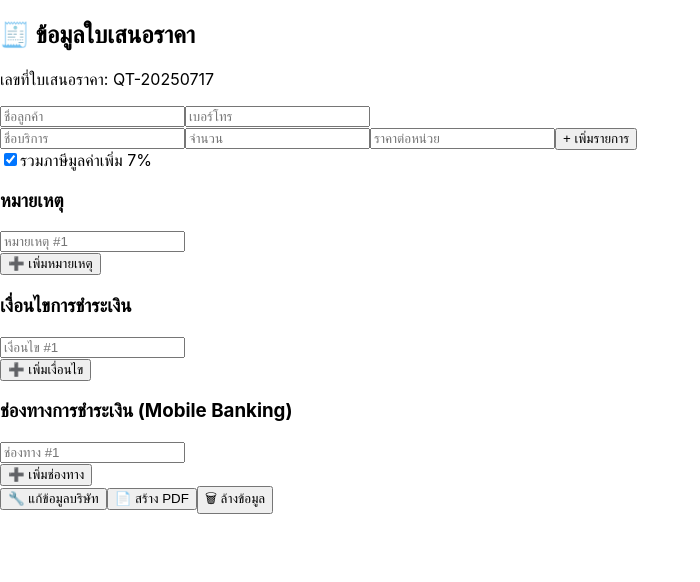
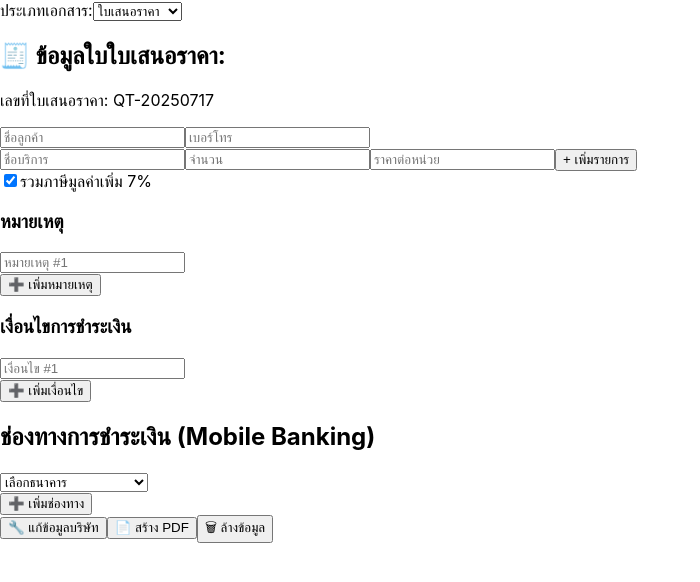
Before and after one commit to SiamGuardSolution/siamguard-fastform, a React (Create React App) app: page /quotation-form in a window 1280 px wide. Shown: the top 582 px of the page, without its empty margins (0-700 px from the left). Built offline with nearby package versions, Linux system fonts and the light colour scheme.

Commit message:
Update again

```diff
--- a/src/components/QuotationForm.jsx
+++ b/src/components/QuotationForm.jsx
@@ -19,6 +19,8 @@ export default function QuotationForm({ company }) {
   const [clientName, setClientName] = useState('');
   const [clientPhone, setClientPhone] = useState('');
   const [items, setItems] = useState([{ name: '', quantity: '', price: '' }]);
+  const [documentType, setDocumentType] = useState('ใบเสนอราคา');
+
 
   const clearCache = () => {
       sessionStorage.removeItem('quotationClientName');
@@ -28,7 +30,6 @@ export default function QuotationForm({ company }) {
       setItems([{ name: '', quantity: '', price: '' }]);
       setNotes([]);
       setPaymentTerms([]);
-      setPaymentChannels([]);
     };
   const [notes, setNotes] = useState(['']);;
   const [paymentTerms, setPaymentTerms] = useState(['']);
@@ -50,25 +51,7 @@ export default function QuotationForm({ company }) {
 
   const [includeVAT, setIncludeVAT] = useState(true);
 
-  const [paymentChannels, setPaymentChannels] = useState(['']);
-
-  const handlePaymentChannelChange = (index, value) => {
-    const updated = [...paymentChannels];
-    updated[index] = value;
-    setPaymentChannels(updated);
-  };
-
-  const addPaymentChannel = () => {
-    setPaymentChannels([...paymentChannels, '']);
-  };
-
-  const removePaymentChannel = (index) => {
-    const updated = paymentChannels.filter((_, i) => i !== index);
-    setPaymentChannels(updated);
-  };
-
   const navigate = useNavigate();
-
 
 
 
@@ -104,28 +87,53 @@ export default function QuotationForm({ company }) {
     setNotes(updatedNotes);
   };
 
+  const bankList = [
+    'ธนาคารกรุงเทพ',
+    'ธนาคารกรุงไทย',
+    'ธนาคารกรุงศรีอยุธยา',
+    'ธนาคารกสิกรไทย',
+    'ธนาคารไทยพาณิชย์',
+    'ธนาคารทหารไทยธนชาต',
+    'ธนาคารออมสิน',
+    'ธนาคารยูโอบี',
+    'ธนาคารเกียรตินาคินภัทร',
+    'ธนาคารซีไอเอ็มบีไทย',
+    'ธนาคารแลนด์ แอนด์ เฮ้าส์',
+  ];
+
+  const [bankAccounts, setBankAccounts] = useState([
+    { bank: '', accountNumber: '' },
+  ]);
+
   const generatePDF = () => {
     const doc = new jsPDF();
     doc.setFont('THSarabun');
 
     // ✅ แสดงโลโก้บริษัท
-    if (company.logo) {
+    if (company && company.logo) {
       doc.addImage(company.logo, 'PNG', 14, 10, 30, 30);
     }
 
+
     // ✅ ข้อมูลบริษัท
     doc.setFont('THSarabun');
+    doc.setFontSize(18);
+    doc.text(company.name || '', 50, 15);
     doc.setFontSize(14);
-    doc.text(company.name || '', 50, 15);
     doc.text(company.address || '', 50, 21);
     doc.text(`โทร: ${company.phone || ''} | อีเมล: ${company.email || ''}`, 50, 27);
 
+    //เส้นแนวนอนระหว่างหัวข้อใบเสนอราคากับวันที่
+    doc.setDrawColor(0); // สีดำ
+    doc.setLineWidth(0.5); // ความหนาเส้น
+    doc.line(14, 42, 195, 42); // x1, y1, x2, y2
+
     // ✅ หัวใบเสนอราคา
     doc.setFont('THSarabun');
-    doc.setFontSize(18);
-    doc.text('ใบเสนอราคา', 14, 50);
+    doc.setFontSize(25);
+    doc.text(documentType, 14, 50);
     doc.setFontSize(14);
-    doc.text(`เลขที่ใบเสนอราคา: ${quotationNumber}`, 190, 60, { align: 'right' }); // หรือปรับตำแหน่งตามต้องการ
+    doc.text(`เลขที่${documentType}: ${quotationNumber}`, 190, 60, { align: 'right' });
     doc.setFontSize(14);
     doc.text(`ชื่อลูกค้า: ${clientName}`, 14, 60);
     doc.text(`เบอร์โทรลูกค้า: ${clientPhone}`, 14, 66);
@@ -225,15 +233,21 @@ export default function QuotationForm({ company }) {
     }
 
     // ✅ ช่องทางการชำระเงิน
-    if (paymentChannels.length > 0 && paymentChannels.some((ch) => ch.trim() !== '')) {
+    if (
+      bankAccounts.length > 0 &&
+      bankAccounts.some((acc) => acc.bank && acc.accountNumber)
+    ) {
       doc.setFontSize(14);
       doc.text('ช่องทางการชำระเงิน (Mobile Banking):', 14, nextY);
-      paymentChannels.forEach((channel) => {
-        const lines = doc.splitTextToSize(channel, 180);
-        lines.forEach((line) => {
-          nextY += 7;
-          doc.text(`- ${line}`, 20, nextY);
-        });
+      bankAccounts.forEach((acc) => {
+        if (acc.bank && acc.accountNumber) {
+          const line = `${acc.bank} - เลขบัญชี ${acc.accountNumber}`;
+          const lines = doc.splitTextToSize(line, 180);
+          lines.forEach((l) => {
+            nextY += 7;
+            doc.text(`- ${l}`, 20, nextY);
+          });
+        }
       });
     }
 
@@ -242,14 +256,14 @@ export default function QuotationForm({ company }) {
 
     // ฝั่งซ้าย - ลูกค้า
     doc.setFontSize(14);
-    doc.text(`ลงนาม ${clientName || '..................................'}`, 20, footerY);
+    doc.text(`ลงนาม ${clientName || '..................................'}`, 25, footerY);
     doc.line(20, footerY + 15, 70, footerY + 15); // เส้นผู้สั่งซื้อ
-    doc.text('ผู้สั่งซื้อสินค้า', 25, footerY + 22);
+    doc.text('ผู้เสนอราคา', 37, footerY + 22);
 
     // ฝั่งขวา - บริษัท
-    doc.text(`ลงนาม ${company.name || '..................................'}`, 120, footerY);
+    doc.text(`ลงนาม ${company.name || '..................................'}`, 125, footerY);
     doc.line(120, footerY + 15, 170, footerY + 15); // เส้นผู้อนุมัติ
-    doc.text('ผู้อนุมัติ', 135, footerY + 22);
+    doc.text('ผู้มีอำนาจ', 140, footerY + 22);
 
 
     // ✅ ก่อน doc.save(...)
@@ -260,7 +274,7 @@ export default function QuotationForm({ company }) {
     const pageHeight = doc.internal.pageSize.getHeight();
     doc.setFontSize(10);
     doc.setTextColor(50); // สีเทา
-    doc.text('SIAMGUARD FASTFORM', 14, pageHeight - 10);
+    doc.text('SIAMGUARD FASTFORM', 14, pageHeight - 5);
 
     doc.save('quotation.pdf');
 
@@ -268,11 +282,25 @@ export default function QuotationForm({ company }) {
 
   return (
    <div className="max-w-3xl mx-auto bg-white p-6 rounded-lg shadow space-y-5">
+    <div className="flex items-center gap-2 mb-2">
+      <label htmlFor="documentType" className="text-sm font-medium text-gray-700">ประเภทเอกสาร:</label>
+      <select
+        id="documentType"
+        value={documentType}
+        onChange={(e) => setDocumentType(e.target.value)}
+        className="border px-3 py-2 rounded text-sm"
+      >
+        <option value="ใบเสนอราคา">ใบเสนอราคา</option>
+        <option value="ใบเสร็จรับเงิน">ใบเสร็จรับเงิน</option>
+      </select>
+    </div>
       <h2 className="text-2xl font-bold text-gray-800 flex items-center gap-2">
-        🧾 ข้อมูลใบเสนอราคา
+        🧾 ข้อมูลใบ{documentType}: <span className="font-mono text-black"></span>
       </h2>
 
-      <p className="text-sm text-gray-500">เลขที่ใบเสนอราคา: <span className="font-mono text-black">{quotationNumber}</span></p>
+      <p className="text-sm text-gray-500">
+        เลขที่{documentType}: <span className="font-mono text-black">{quotationNumber}</span>
+      </p>
 
       {/* ชื่อลูกค้า */}
       <input
@@ -295,7 +323,7 @@ export default function QuotationForm({ company }) {
       {/* รายการสินค้า */}
       <div className="space-y-2">
         {items.map((item, index) => (
-          <div key={index} className="grid grid-cols-4 gap-3">
+          <div key={index} className="grid grid-cols-1 md:grid-cols-4 gap-3 ">
             <input
               type="text"
               placeholder="ชื่อบริการ"
@@ -405,20 +433,49 @@ export default function QuotationForm({ company }) {
 
 
         <div className="mt-6">
-          <h3 className="text-md font-semibold mb-2">ช่องทางการชำระเงิน (Mobile Banking)</h3>
+          <h2 className="font-bold text-lg mb-2">
+            ช่องทางการชำระเงิน (Mobile Banking)
+          </h2>
 
-          {paymentChannels.map((channel, index) => (
-            <div key={index} className="flex items-center gap-2 mb-2">
-              <input
-                type="text"
-                value={channel}
-                onChange={(e) => handlePaymentChannelChange(index, e.target.value)}
-                placeholder={`ช่องทาง #${index + 1}`}
-                className="flex-1 px-3 py-2 border rounded-md text-sm"
-              />
-              {paymentChannels.length > 1 && (
+          {bankAccounts.map((entry, index) => (
+            <div key={index} className="mb-4 flex items-center gap-2">
+              <select
+                value={entry.bank}
+                onChange={(e) => {
+                  const updated = [...bankAccounts];
+                  updated[index].bank = e.target.value;
+                  setBankAccounts(updated);
+                }}
+                className="border px-3 py-2 rounded text-sm"
+              >
+                <option value="">เลือกธนาคาร</option>
+                {bankList.map((bank, idx) => (
+                  <option key={idx} value={bank}>
+                    {bank}
+                  </option>
+                ))}
+              </select>
+
+              {entry.bank && (
+                <input
+                  type="text"
+                  placeholder="เลขที่บัญชี"
+                  value={entry.accountNumber}
+                  onChange={(e) => {
+                    const updated = [...bankAccounts];
+                    updated[index].accountNumber = e.target.value;
+                    setBankAccounts(updated);
+                  }}
+                  className="border px-3 py-2 rounded text-sm"
+                />
+              )}
+
+              {bankAccounts.length > 1 && (
                 <button
-                  onClick={() => removePaymentChannel(index)}
+                  onClick={() => {
+                    const updated = bankAccounts.filter((_, i) => i !== index);
+                    setBankAccounts(updated);
+                  }}
                   className="text-red-500 hover:underline text-sm"
                 >
                   ❌
@@ -427,12 +484,17 @@ export default function QuotationForm({ company }) {
             </div>
           ))}
 
+
           <button
-            onClick={addPaymentChannel}
-            className="border rounded px-3 py-2 text-sm hover:bg-gray-100"
+            type="button"
+            onClick={() =>
+              setBankAccounts([...bankAccounts, { bank: '', accountNumber: '' }])
+            }
+            className="bg-purple-500 text-white px-4 py-2 rounded hover:bg-purple-600 text-sm"
           >
             ➕ เพิ่มช่องทาง
           </button>
+
         </div>
       </div>
 
```
